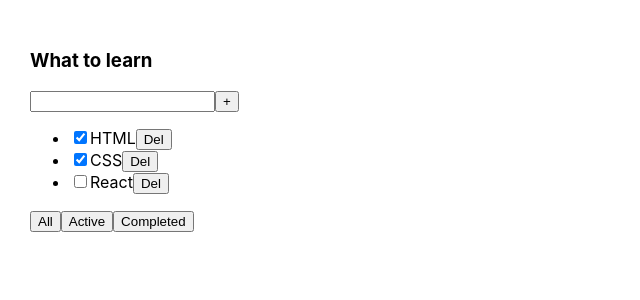
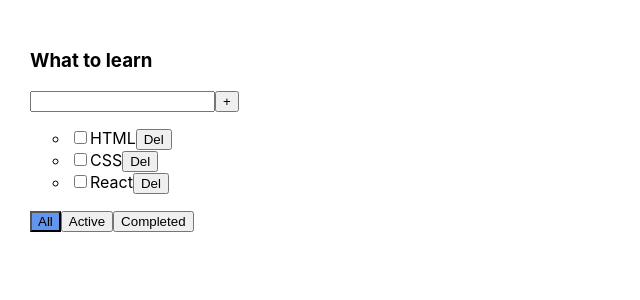
Before and after one commit to shobanov/TodoList, a React (Create React App) app: page / in a window 1280 px wide. Shown: the top 300 px of the page, without its empty margins (0-640 px from the left). Built offline with nearby package versions, Linux system fonts and the light colour scheme.

Commit message:
checkbox, error, style

```diff
--- a/src/App.css
+++ b/src/App.css
@@ -6,3 +6,23 @@
 .App > div {
   margin-right: 50px;
 }
+
+.error {
+  border: red 1px solid;
+}
+
+.error-message {
+  color: red;
+}
+
+.active-filter {
+  background-color: cornflowerblue;
+}
+
+.is-done {
+  opacity: 20%;
+}
+
+ul {
+  list-style-type: circle;
+}
--- a/src/App.tsx
+++ b/src/App.tsx
@@ -15,12 +15,20 @@
 function App() {
 
     const [tasks, setTasks] = useState<Array<TaskType>>( [
-        {id: v1(), title: 'HTML', isDone: true},
-        {id: v1(), title: 'CSS', isDone: true},
+        {id: v1(), title: 'HTML', isDone: false},
+        {id: v1(), title: 'CSS', isDone: false},
         {id: v1(), title: 'React', isDone: false}
     ])
 
     const [filter, setFilter] = useState<FilterValuesType>('all')
+
+    function changeStatus(taskId: string, isDone: boolean) {
+        let task = tasks.find(t => t.id === taskId);
+        if (task) {
+            task.isDone = isDone;
+        }
+        setTasks([...tasks]);
+    }
 
     function removeTask(taskID: string) {
        const filteredTasks = tasks.filter(t => t.id !== taskID)
@@ -60,6 +68,8 @@
                 removeTask={removeTask}
                 changeFilter={changeFilter}
                 addTask={addTask}
+                changeStatus={changeStatus}
+                filter={filter}
             />
         </div>
     );
--- a/src/TodoList.tsx
+++ b/src/TodoList.tsx
@@ -5,31 +5,38 @@
 export type PropsType = {
     title: string
     tasks: Array<TaskType>
+    filter: FilterValuesType
     addTask: (title: string) => void
     removeTask: (id: string) => void
     changeFilter: (valueTypes: FilterValuesType) => void
+    changeStatus: (taskId: string, isDone: boolean) => void
 }
 
 
 
 export function TodoList(props: PropsType) {
 
-    const [newTaskTitle, setNewTaskTitle ] = useState('');
+    const [title, setTitle ] = useState('');
+    const [error, setError] = useState<string | null>(null);
 
-    const onNewTitleChangeHandler = (e: ChangeEvent<HTMLInputElement>) => {
-        setNewTaskTitle(e.currentTarget.value)
+    const newTitleHandler = (e: ChangeEvent<HTMLInputElement>) => {
+        setTitle(e.currentTarget.value)
+        setError(null)
     }
 
     const onKeyPressHandler = (e: KeyboardEvent<HTMLInputElement>) => {
         if(e.charCode === 13) {
-            props.addTask(newTaskTitle)
-            setNewTaskTitle('')
+            addTask()
         }
     }
 
     const addTask = () => {
-        props.addTask(newTaskTitle)
-        setNewTaskTitle('')
+        if(title.trim() !== '') {
+            props.addTask(title.trim())
+            setTitle('')
+        } else {
+            setError('Title is required!')
+        }
     }
 
     const onAllClickHandler = () => {props.changeFilter('all')}
@@ -37,12 +44,15 @@
     const onCompletedClickHandler = () => {props.changeFilter('completed')}
 
     const tasks = props.tasks.map(t => {
+        const removeTask = () => props.removeTask(t.id)
+        const onChangeHandler = (e: ChangeEvent<HTMLInputElement>) => {
+            props.changeStatus(t.id, e.currentTarget.checked )
+        }
 
-        const removeTask = () => props.removeTask(t.id)
 
         return (
-            <li>
-                <input type="checkbox" checked={t.isDone}/>
+            <li  key={t.id} className={t.isDone ? 'is-done' : ''}>
+                <input type="checkbox" onChange={onChangeHandler}/>
                 <span>{t.title}</span>
                 <button onClick={removeTask}> Del </button>
             </li>
@@ -55,20 +65,21 @@
                 <h3>{props.title}</h3>
                 <div>
                     <input
-                        value={newTaskTitle}
-                        onChange={onNewTitleChangeHandler}
+                        value={title}
+                        onChange={newTitleHandler}
                         onKeyPress={onKeyPressHandler}
+                        className={error ? 'error' : ''}
                     />
                     <button onClick={addTask}> + </button>
-
+                    {error && <div className='error-message'>{error}</div>}
                 </div>
                 <ul>
                     {tasks}
                 </ul>
-                <div>
-                    <button onClick={onAllClickHandler}> All </button>
-                    <button onClick={onActiveClickHandler}> Active </button>
-                    <button onClick={onCompletedClickHandler}> Completed </button>
+                <div >
+                    <button className={props.filter === 'all' ? 'active-filter' : ''} onClick={onAllClickHandler}> All </button>
+                    <button className={props.filter === 'active' ? 'active-filter' : ''} onClick={onActiveClickHandler}> Active </button>
+                    <button className={props.filter === 'completed' ? 'active-filter' : ''} onClick={onCompletedClickHandler}> Completed </button>
                 </div>
             </div>
         </div>
```
